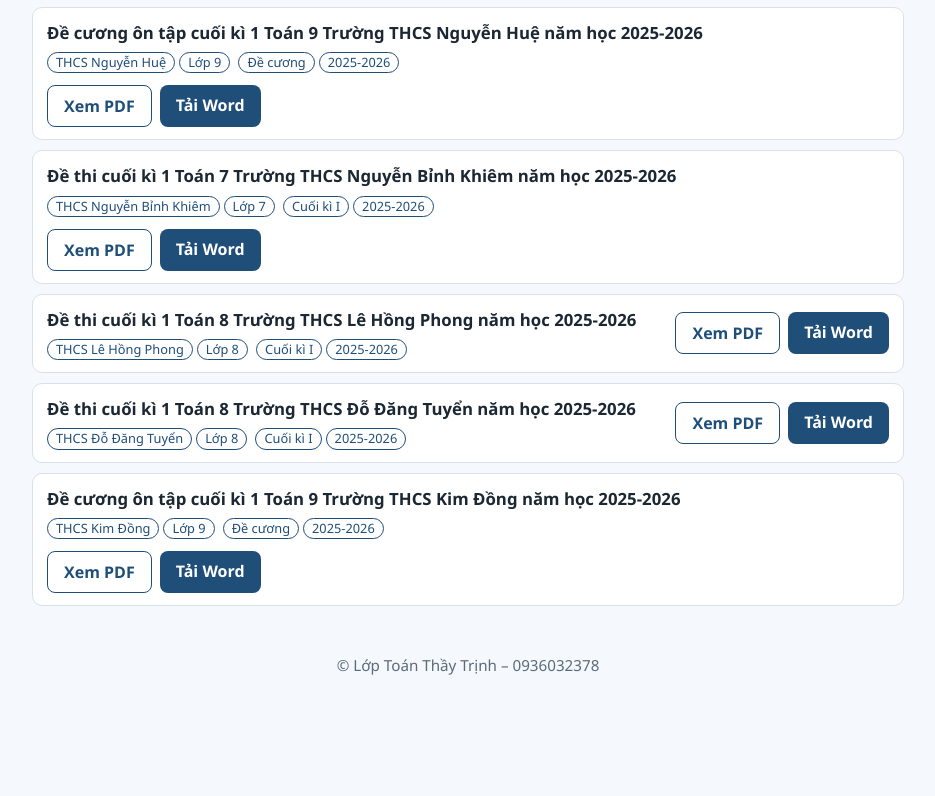
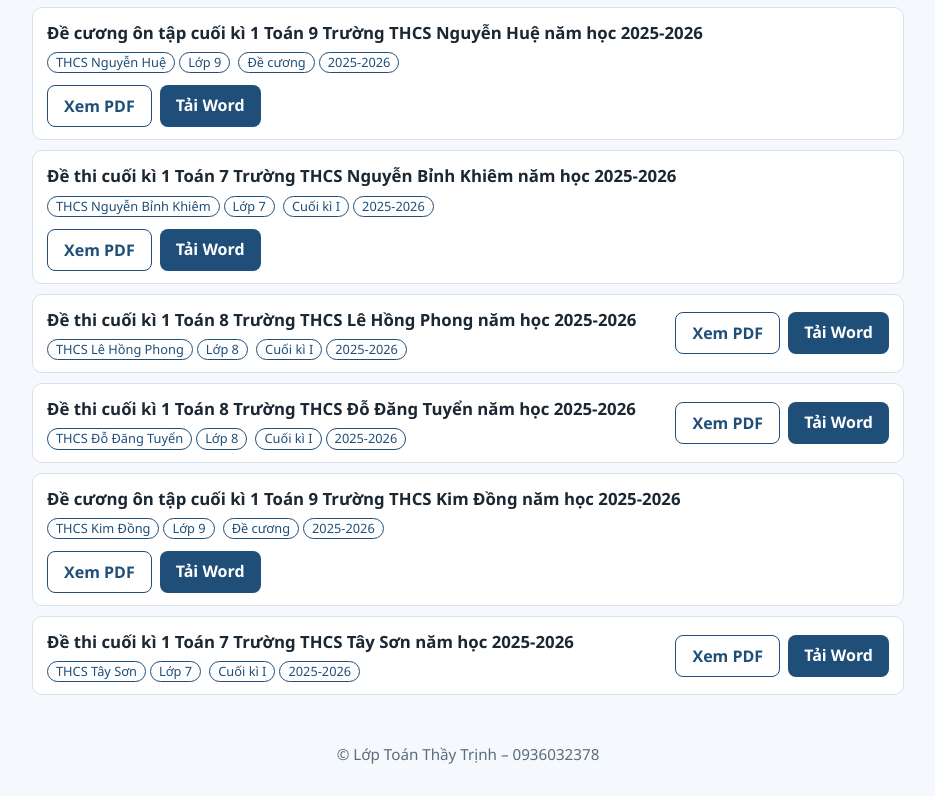
Before and after one commit to lequoctrinhmath/kho-hoc-lieu-de-cuong-de-thi-cac-nam-hoc-cua-cac-truong-tai-da-nang, a plain HTML site: page index.html in a window 1280 px wide. Shown: the part 3350-4146 px from the top of the page, without its empty margins (172-1107 px from the left). Before the commit the page ends 4057 px from the top, so only its background shows below. Drawn offline with Linux system fonts and the light colour scheme.

Commit message:
Add files via upload

```diff
--- a/index.html
+++ b/index.html
@@ -368,6 +368,15 @@ const DE = [
     pdf: "tai-lieu/De_Cuong_On_Tap_Cuoi_Ki_1_Toan_9_Kim_Dong_2025-2026.pdf",
     file: "tai-lieu/De_Cuong_On_Tap_Cuoi_Ki_1_Toan_9_Kim_Dong_2025-2026.docx"
   },
+  {
+    ten: "Đề thi cuối kì 1 Toán 7 Trường THCS Tây Sơn năm học 2025-2026",
+    truong: "THCS Tây Sơn",
+    khoi: "Lớp 7",
+    loai: "Cuối kì I",
+    nam: "2025-2026",
+    pdf: "tai-lieu/De_Cuoi_Ki_1_Toan_7_Tay_Son_2025-2026.pdf",
+    file: "tai-lieu/De_Cuoi_Ki_1_Toan_7_Tay_Son_2025-2026.docx"
+  },
 ];
 
 const $ = id => document.getElementById(id);
```
